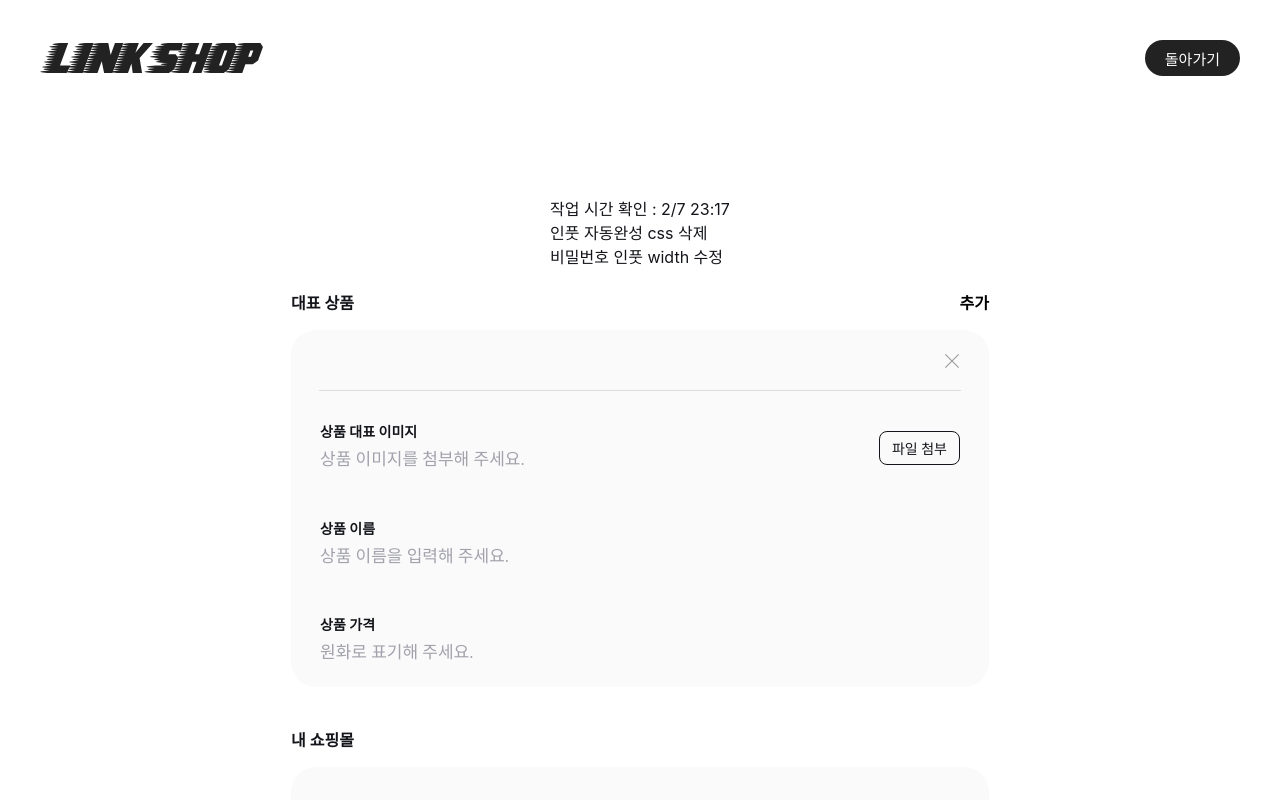
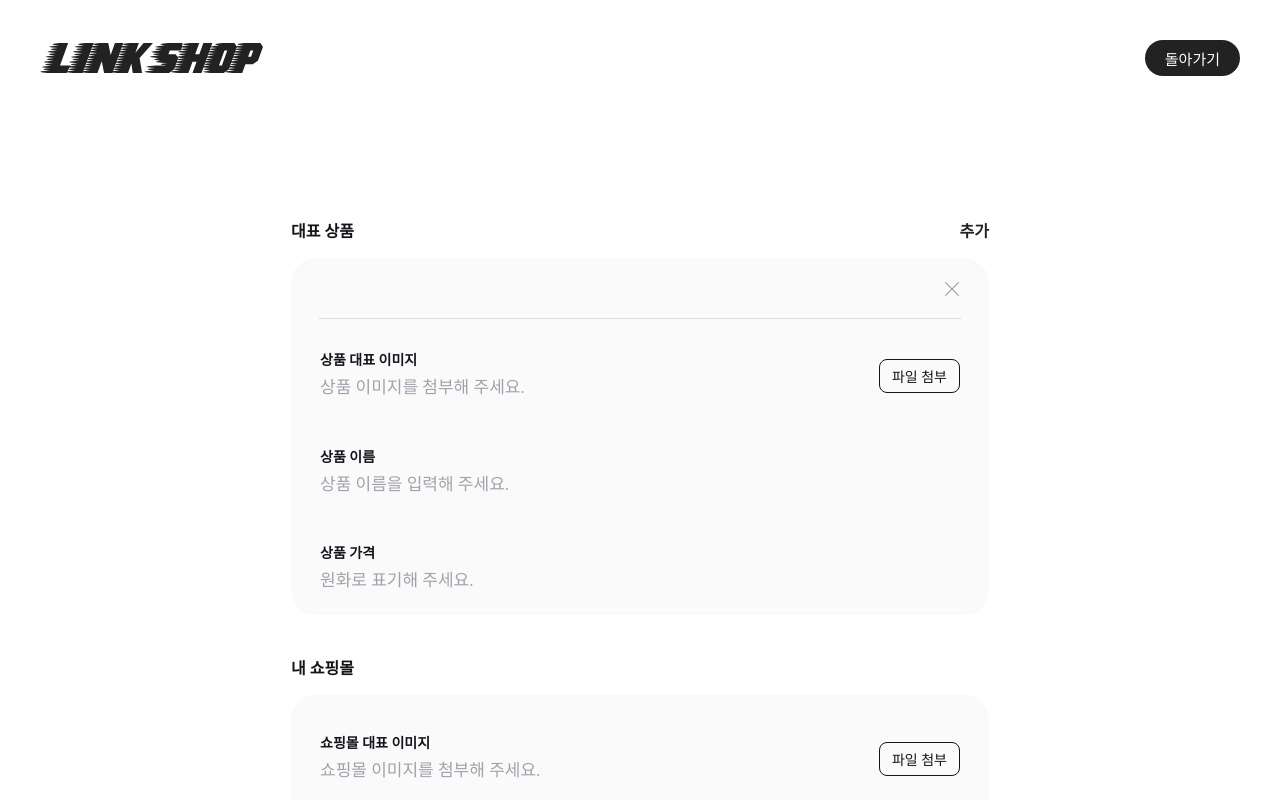
Before and after one commit to rhdtls3562/Linkshop, a React (Vite) app: page /Linkshop/linkpost in a window 1280 px wide. Shown: the top 800 px of the page. Built offline with nearby package versions, Linux system fonts and the light colour scheme; a web font is replaced by a local one.

Commit message:
css: 비밀번호 인풋 width 값 수정

```diff
--- a/src/components/Input.module.css
+++ b/src/components/Input.module.css
@@ -103,7 +103,12 @@ Password Input CSS
   .passwordContainer {
     gap: 0;
   }
+  .passwordContainer .input {
+    flex-grow: initial;
+    max-width: 250px;
+  }
+  /* 파일 첨부 인풋 */
   p.input {
-    width: 55%;
+    width: 65%;
   }
 }
--- a/src/pages/LinkPostPage.jsx
+++ b/src/pages/LinkPostPage.jsx
@@ -98,11 +98,6 @@ export function LinkPostPage() {
 
   return (
     <main className={styles.main}>
-      <div>
-        <p>작업 시간 확인 : 2/7 23:17</p>
-        <p>인풋 자동완성 css 삭제</p>
-        <p>비밀번호 인풋 width 수정</p>
-      </div>
       <form className={styles.form} onSubmit={handleSubmit}>
         <div className={styles.container}>
           <div className={styles.head}>
--- a/src/pages/LinkPostPage.module.css
+++ b/src/pages/LinkPostPage.module.css
@@ -30,9 +30,7 @@
   background: none;
   border: none;
   font: var(--typo-pretendard-bold-16);
-  -webkit-appearance: none;
-  -moz-appearance: none;
-  appearance: none;
+  color: var(--color-dk-gray);
 }
 .createbtn {
   width: 100%;
```
